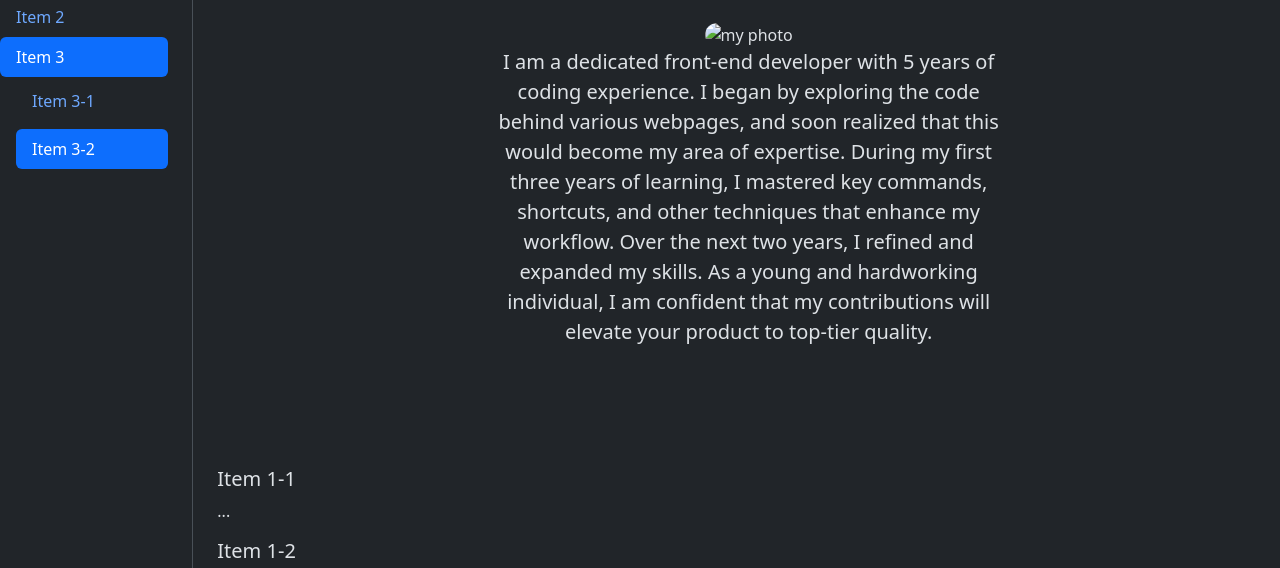
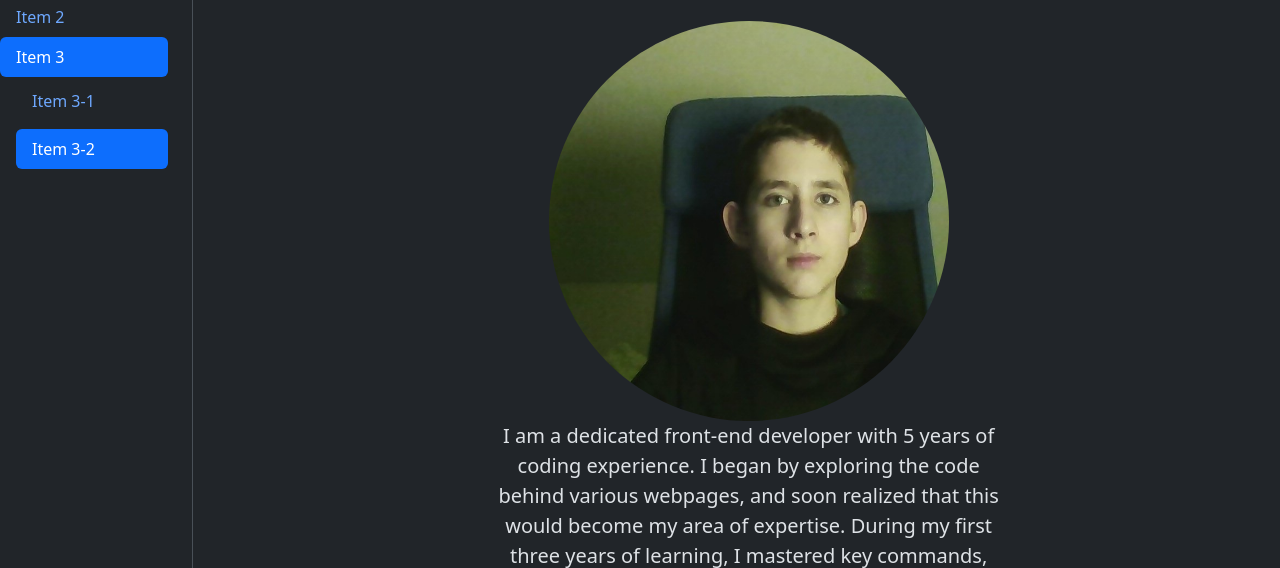
Before and after one commit to karolxd345/creating-websites, a plain HTML site: page index.html in a window 1280 px wide. Shown: the part 203-771 px from the top of the page. Drawn offline with nearby package versions, Linux system fonts and the light colour scheme.

Commit message:
Update index.html

```diff
--- a/index.html
+++ b/index.html
@@ -72,7 +72,7 @@
             <div id="item-1">
               <h4 style="text-align: center; font-size: 40pt;">About me</h4>
               <div class="px-4 py-5 my-5 text-center">
-                <img src="/WIN_20250108_22_38_57_Pro" alt="my photo" id="photo">
+                <img src="/WIN_20250108_22_38_57_Pro.jpg" alt="my photo" id="photo">
                 <div class="col-lg-6 mx-auto">
                   <p class="lead mb-4">I am a dedicated front-end developer with 5 years of coding experience. I began by exploring the code behind various webpages, and soon realized that this would become my area of expertise. During my first three years of learning, I mastered key commands, shortcuts, and other techniques that enhance my workflow. Over the next two years, I refined and expanded my skills. As a young and hardworking individual, I am confident that my contributions will elevate your product to top-tier quality.</p>
                 </div>
```
